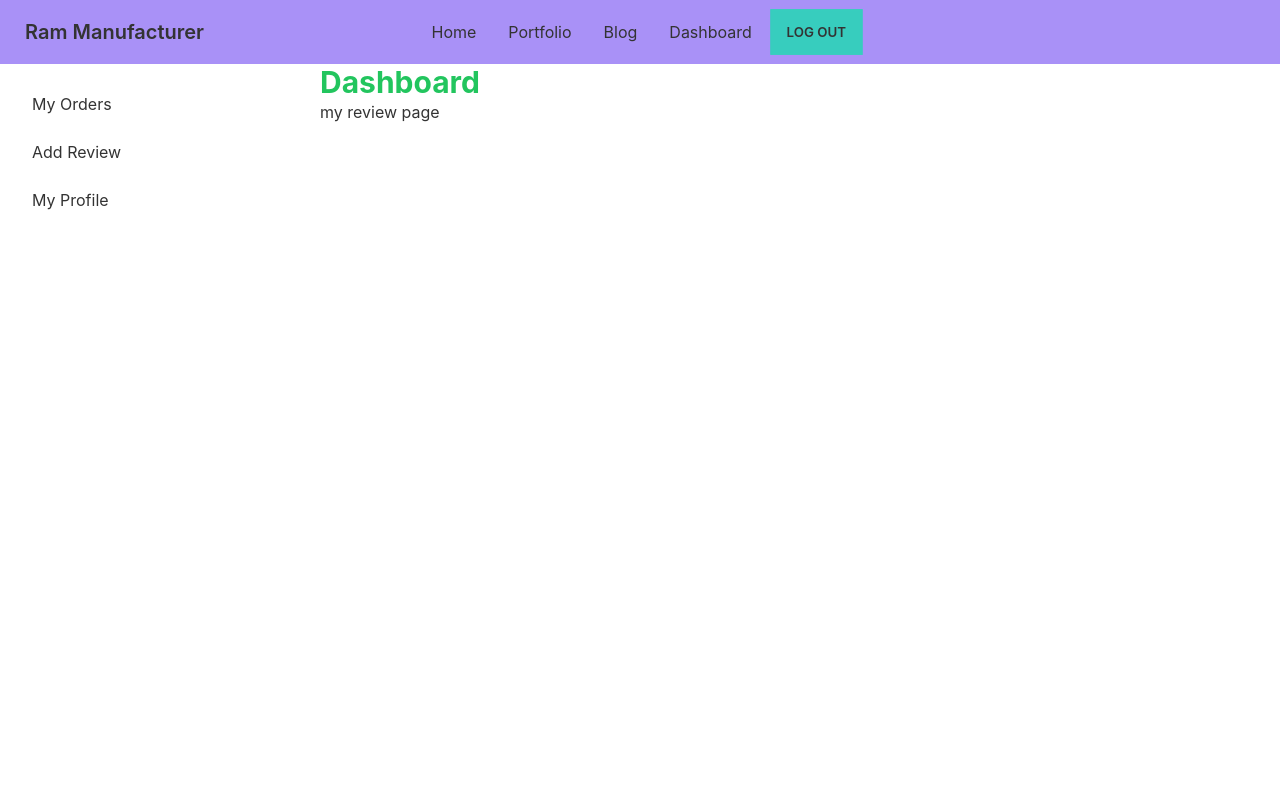
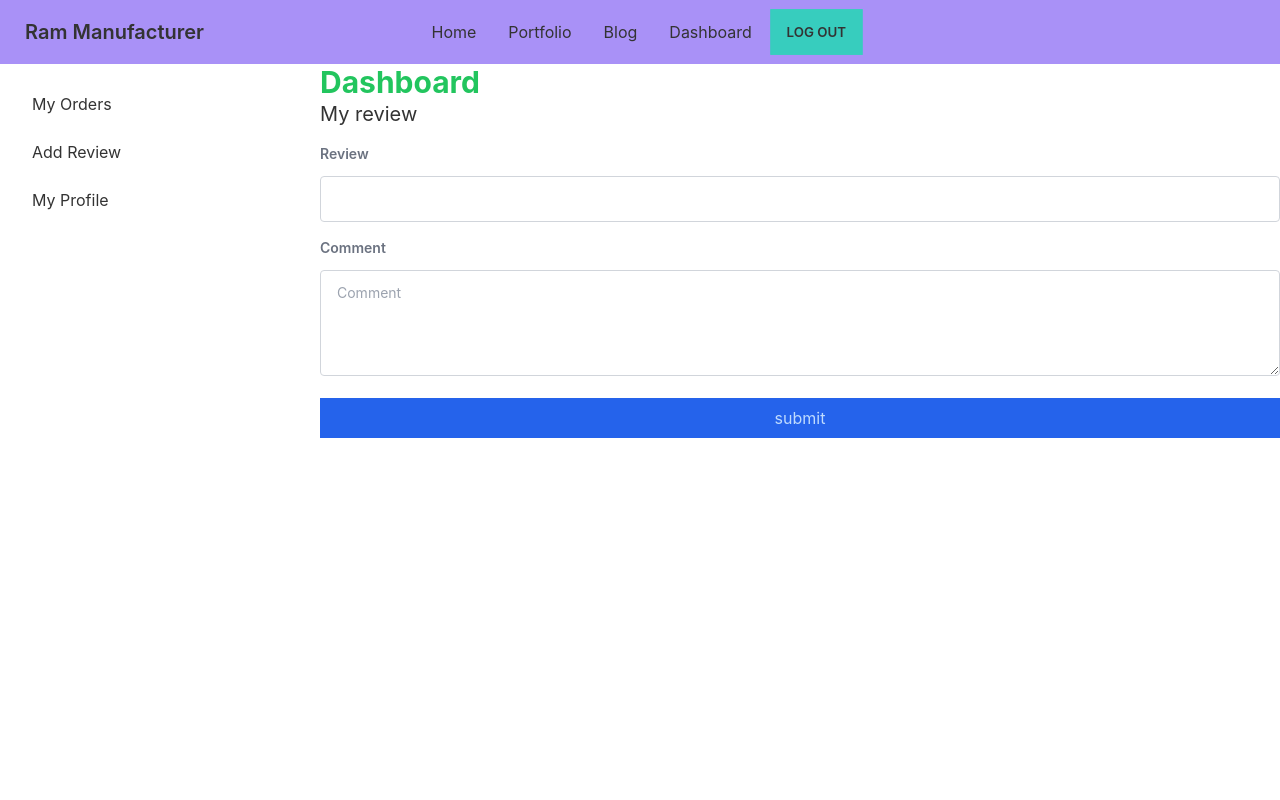
Before and after one commit to abdullahalomar/manufacturer-website-client-side, a React (Create React App) app: page /dashboard/review in a window 1280 px wide. Shown: the top 800 px of the page. Built offline with nearby package versions, Linux system fonts and the light colour scheme; no server answers; sample sign-in values are in the browser's storage.

Commit message:
dashboard my order added

```diff
--- a/src/App.js
+++ b/src/App.js
@@ -43,7 +43,8 @@ function App() {
             <Dashboard/>
           </RequireAuth>
         }>
-          <Route index element={<MyOrders/>}></Route>
+          <Route index element={<MyProfile/>}></Route>
+          <Route path='orders' element={<MyOrders/>}></Route>
           <Route path='review' element={<MyReview/>}></Route>
           <Route path='profile' element={<MyProfile/>}></Route>
           {/* <Route path='manage' element={<ManageOrder/>}></Route> */}
--- a/src/Pages/Dashboard/Dashboard.js
+++ b/src/Pages/Dashboard/Dashboard.js
@@ -16,7 +16,7 @@ const Dashboard = () => {
     <ul class="menu p-4 overflow-y-auto w-80 bg-base-100 text-base-content">
             {/* <!-- Sidebar content here --> */}
 
-            <li><Link to='/dashboard'>My Orders</Link></li>
+            <li><Link to='/dashboard/orders'>My Orders</Link></li>
             <li><Link to='/dashboard/review'>Add Review</Link></li>
             <li><Link to='/dashboard/profile'>My Profile</Link></li>
 
--- a/src/Pages/Dashboard/MyOrders.js
+++ b/src/Pages/Dashboard/MyOrders.js
@@ -1,17 +1,51 @@
+import { reload } from 'firebase/auth';
 import React, { useEffect, useState } from 'react';
 import { useAuthState } from 'react-firebase-hooks/auth';
+import auth from '../../firebase.init';
+import OrderRow from './OrderRow';
 
 const MyOrders = () => {
-    // const [orders, setOrdders] = useState();
-    // const [user] = useAuthState(auth);
-    // useEffect(() => {
-    //     fetch(`http://localhost:5000/order?name=${}`)
-    //         .then(response => response.json())
-    //     .then(json => setOrdders(json))
-    // },[])
+    const [orders, setOrders] = useState([]);
+    const [reload, setReload] = useState(false);
+    const [user] = useAuthState(auth);
+    useEffect(() => {
+        fetch(`http://localhost:5000/order?user=${user.uid}`)
+            .then(response => response.json())
+            .then(json => setOrders(json))
+    }, [reload])
+
+
+    const cancelOrder = (id) => {
+        fetch(`http://localhost:5000/delete-order/${id}`)
+            .then(response => response.json())
+            .then(json => setReload(!reload));
+    }
+
     return (
         <div>
-            <h2>my orders page</h2>
+            <h2>Total Orders : {orders.length}</h2>
+            <div className="overflow-x-auto">
+                <table className="table w-full">
+
+                    <thead>
+                        <tr>
+                            <th>Name</th>
+                            <th>Email</th>
+                            <th>Product</th>
+                            <th>Quantity</th>
+                            <th>Price</th>
+                            <th>Status</th>
+                            <th>Action</th>
+                        </tr>
+                    </thead>
+                    <tbody>
+                        {
+                            orders.map(order => <OrderRow order={order} cancelOrder={cancelOrder} key={order._id} ></OrderRow>
+                            )
+                        }
+                    </tbody>
+                </table>
+            </div>
         </div>
     );
 };
--- a/src/Pages/Dashboard/MyReview.js
+++ b/src/Pages/Dashboard/MyReview.js
@@ -1,9 +1,64 @@
 import React from 'react';
+import { useAuthState } from 'react-firebase-hooks/auth';
+import { useForm } from "react-hook-form";
+import auth from '../../firebase.init';
+
 
 const MyReview = () => {
+    const { register, handleSubmit } = useForm();
+
+    const [user, loading] = useAuthState(auth);
+
+    const onSubmit = data => {
+        delete data.submit;
+        data.name = user.displayName;
+
+    const url = `http://localhost:5000/add-review`;
+    fetch(url, {
+        method: 'POST',
+        headers: {
+            'content-type': 'application/json'
+        },
+        body: JSON.stringify(data)
+    })
+        .then(response => response.json())
+        .then(result => console.log(result));
+    }
     return (
         <div>
-            <h2>my review page</h2>
+            <h2 className='text-xl mb-4'>My review </h2>
+            <form className="justify-center w-full mx-auto" onSubmit={handleSubmit(onSubmit)}>
+                        <div className="">
+
+
+                            <div className="space-x-0 lg:flex lg:space-x-4">
+                                <div className="w-full ">
+                                    <label for="review" className="block mb-3 text-sm font-semibold text-gray-500">
+                                      Review</label>
+                                    <input  type="number"
+                                            className="w-full px-4 py-3 text-sm border border-gray-300 rounded lg:text-sm focus:outline-none focus:ring-1 focus:ring-blue-600" min={0} max={5} {...register("review")} />
+                                </div>
+
+                            </div>
+                            <div className="mt-4">
+                                <div className="w-full">
+                                    <label for="Comment"
+                                        className="block mb-3 text-sm font-semibold text-gray-500">Comment</label>
+                                    <textarea
+                                        className="w-full px-4 py-3 text-xs border border-gray-300 rounded lg:text-sm focus:outline-none focus:ring-1 focus:ring-blue-600"
+                                        cols="20" rows="4" placeholder="Comment" {...register("comment")}></textarea>
+                                </div>
+                            </div>
+
+
+
+                                <div className="mt-4">
+                                <input  type="submit"
+                                           className="w-full px-6 py-2 text-blue-200 bg-blue-600 hover:bg-blue-900" value="submit"  {...register("submit")} />
+
+                            </div>
+                        </div>
+                    </form>
         </div>
     );
 };
--- /dev/null
+++ b/src/Pages/Dashboard/OrderRow.js
@@ -0,0 +1,37 @@
+import React, { useState } from 'react';
+
+const OrderRow = (props) => {
+   const { order, cancelOrder } = props;
+
+
+    return (
+        <tr>
+        <td>
+            {order.name}
+        </td>
+        <td>
+            {order.email}
+        </td>
+        <td>
+            {order.product}
+        </td>
+        <td>
+            {order.quantity}
+        </td>
+        <td>
+            {order.price}
+        </td>
+        <td>
+            {order.status}
+        </td>
+        <td>
+        <div class="btn-group">
+            <button class="btn bg-red-500" onClick={()=>cancelOrder(order._id)}>Cancel</button>
+            <button class="btn bg-green-500">Pay</button>
+        </div>
+        </td>
+    </tr>
+    );
+};
+
+export default OrderRow;
```
